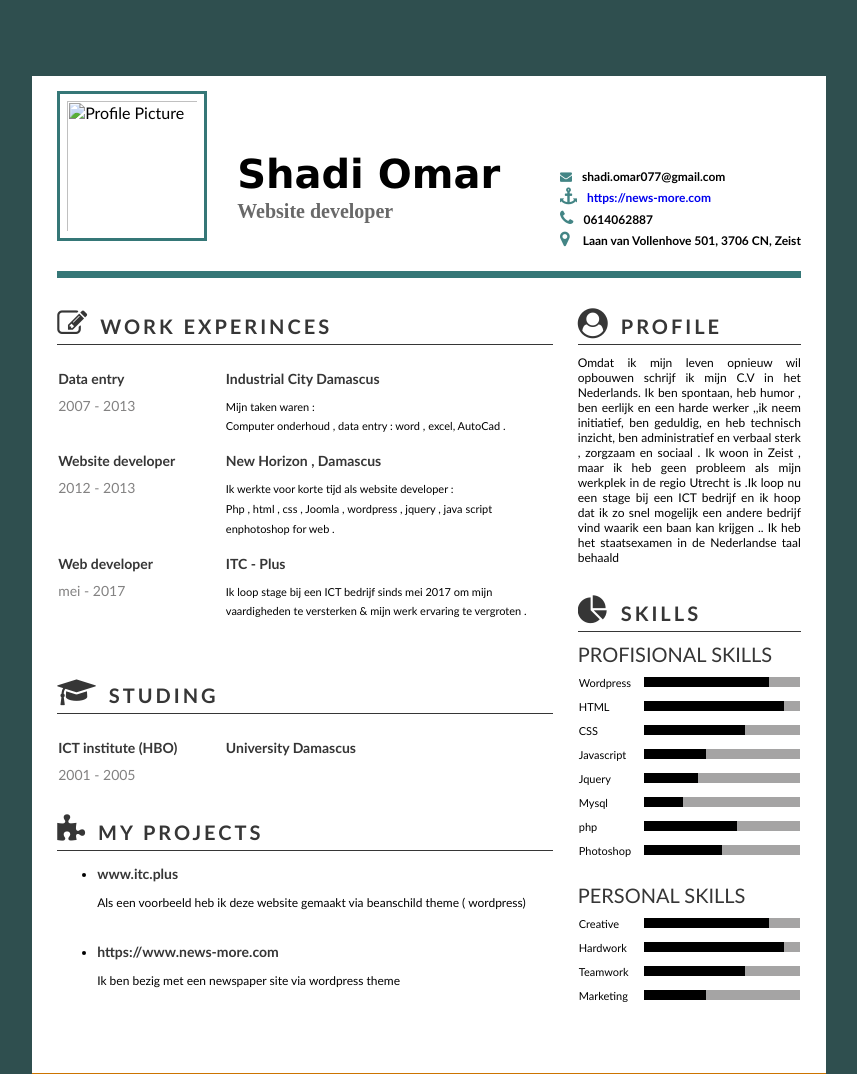
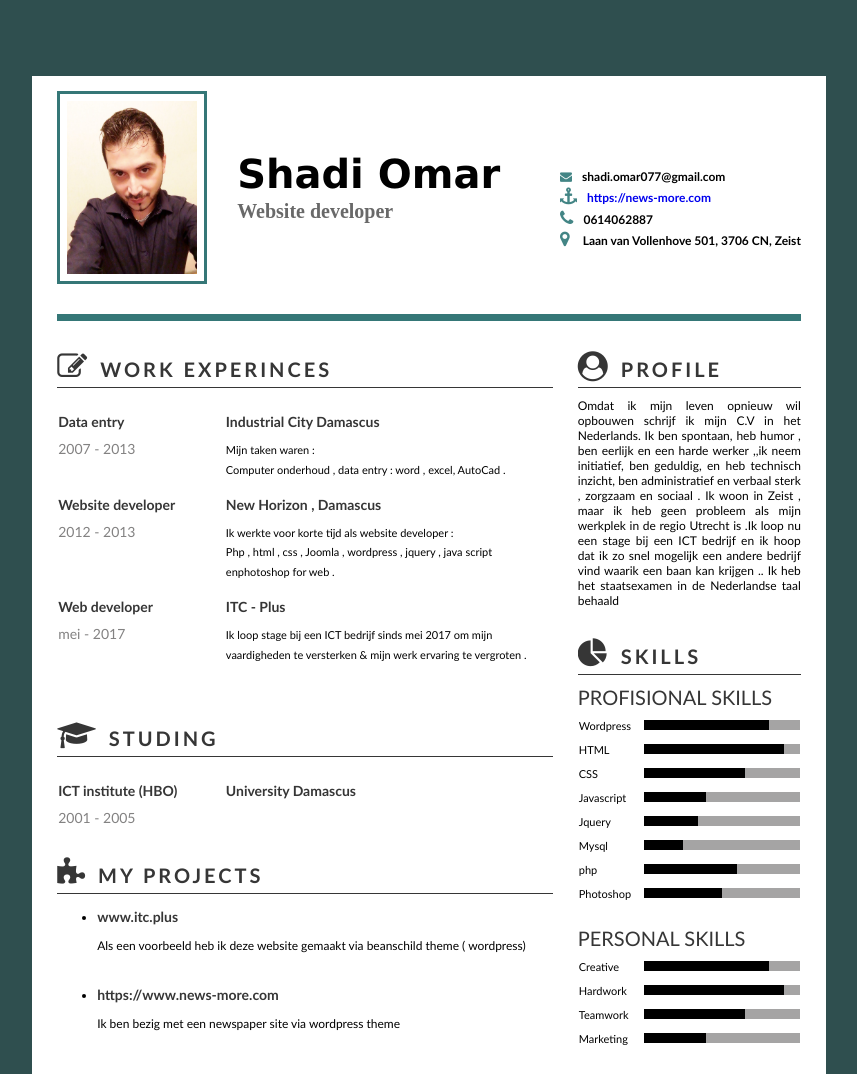
Before and after one commit to shadoo77/hyf-html-css, a plain HTML site: page week1/index.html in a window 1280 px wide. Shown: the top 1074 px of the page, without its empty margins (211-1068 px from the left). Drawn offline with Linux system fonts and the light colour scheme.

Commit message:
Update index.html

```diff
--- a/week1/index.html
+++ b/week1/index.html
@@ -14,7 +14,7 @@
 <div id="mainContainer">
   <!-- here is the header of CV -->
   <div id="cvHeader">
-    <img src="hyf-html-css/week1/images/shadi.JPG" id="profilePic" width="150" height="200" alt="Profile Picture" />
+    <img src="../hyf-html-css/week1/images/shadi.JPG" id="profilePic" width="150" height="200" alt="Profile Picture" />
     <h1>Shadi Omar</h1>
     <h2>Website developer</h2>
     <ul>
```
